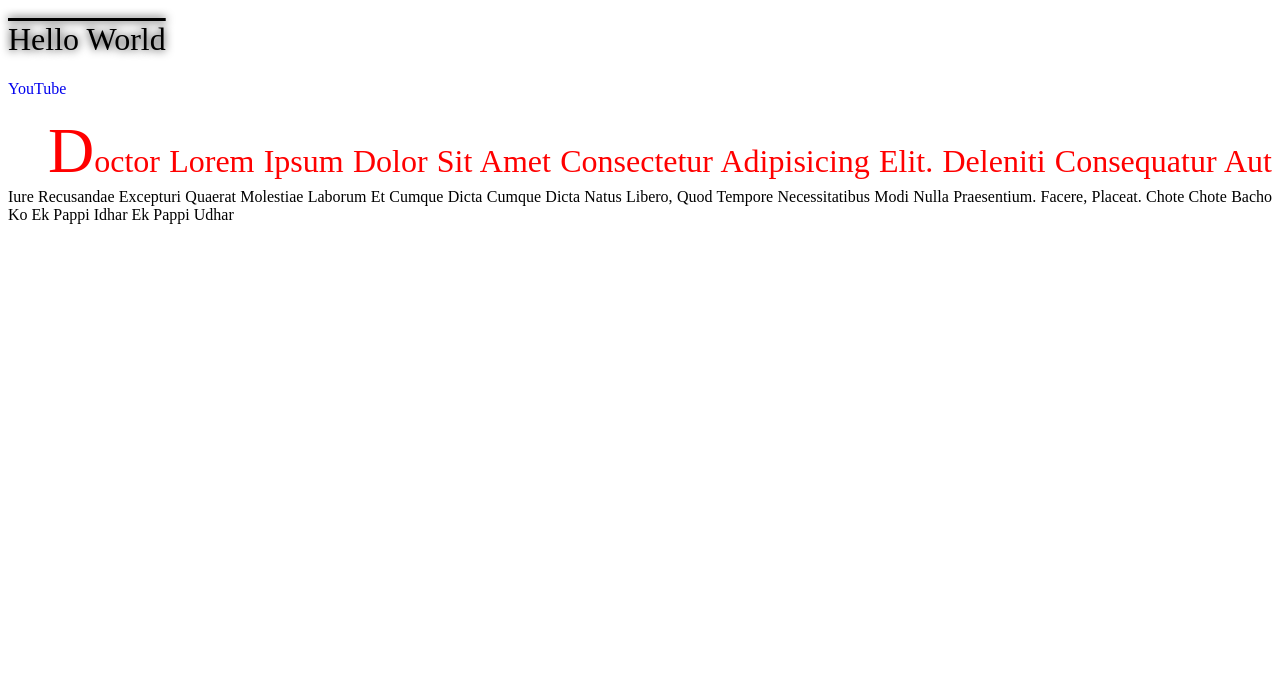
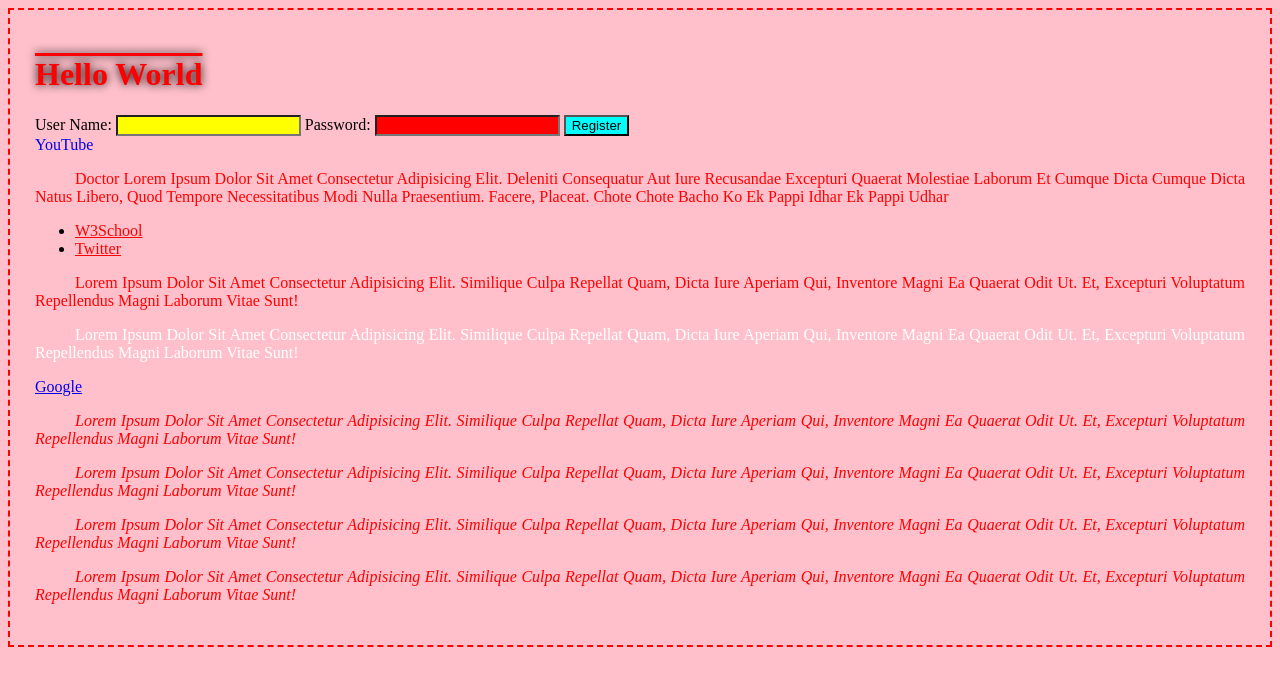
Before and after one commit to haideralishah/Saylani-Batch-9-Section-H, a plain HTML site: page HTML & CSS/class 9 - Text/index.html in a window 1280 px wide. Drawn offline with Linux system fonts and the light colour scheme.

Commit message:
class code till boxes

```diff
--- /dev/null
+++ b/HTML & CSS/class 10 - Boxes/style.css
@@ -0,0 +1,34 @@
+
+h1{
+    background-color: antiquewhite;
+    width: 250px;
+    height:100px;
+    text-align: center;
+
+    /* display: flex;
+    justify-content: center;
+    align-items: center; */
+}
+div{
+    /* width: 900px; */
+    /* height: 200px; */
+}
+p{
+    background-color: antiquewhite;
+    width: 50%;
+    /* height:100px; */
+    /* height:50%;  */
+
+    /* overflow: scroll; */
+
+}
+
+
+
+
+
+p{
+    padding: 30px;
+    margin: 50px;
+    border: 10px double blue;
+}
--- a/HTML & CSS/class 9 - Text/index.html
+++ b/HTML & CSS/class 9 - Text/index.html
@@ -1,5 +1,6 @@
 <!DOCTYPE html>
 <html lang="en">
+
 <head>
   <meta charset="UTF-8" />
   <meta http-equiv="X-UA-Compatible" content="IE=edge" />
@@ -7,6 +8,7 @@
   <title>Document</title>
   <link rel="stylesheet" href="style.css" />
 </head>
+
 <body>
   <!-- <h1>Hello World</h1>
     <p>
@@ -23,6 +25,16 @@
     </p> -->
 
   <h1>Hello World</h1>
+
+  <form>
+    <label>User Name: <input type="text" name="username" /></label>
+    <label>Password: <input type="password" name="password" /></label>
+    <input type="submit" value="Register" />
+  </form>
+
+
+
+
   <a href="#" class="special-dec">YouTube</a>
 
   <div>
@@ -36,5 +48,35 @@
       <cite class="special-style">chote chote bacho ko ek pappi idhar ek pappi udhar</cite>
     </p>
   </div>
+
+  <ul>
+    <li><a href="https://www.w3schools.com/">W3School</a></li>
+    <li><a href="https://www.twitter.com/">Twitter</a></li>
+  </ul>
+
+  <div>
+    <p>Lorem ipsum dolor sit amet consectetur adipisicing elit. Similique culpa repellat quam, dicta iure aperiam qui,
+      inventore magni ea quaerat odit ut. Et, excepturi voluptatum repellendus magni laborum vitae sunt!</p>
+    <p class="special">Lorem ipsum dolor sit amet consectetur adipisicing elit. Similique culpa repellat quam, dicta
+      iure aperiam qui,
+      inventore magni ea quaerat odit ut. Et, excepturi voluptatum repellendus magni laborum vitae sunt!</p>
+    <a href="#">Google</a>
+    <p>Lorem ipsum dolor sit amet consectetur adipisicing elit. Similique culpa repellat quam, dicta iure aperiam qui,
+      inventore magni ea quaerat odit ut. Et, excepturi voluptatum repellendus magni laborum vitae sunt!</p>
+    <p>Lorem ipsum dolor sit amet consectetur adipisicing elit. Similique culpa repellat quam, dicta iure aperiam qui,
+      inventore magni ea quaerat odit ut. Et, excepturi voluptatum repellendus magni laborum vitae sunt!</p>
+    <p>Lorem ipsum dolor sit amet consectetur adipisicing elit. Similique culpa repellat quam, dicta iure aperiam qui,
+      inventore magni ea quaerat odit ut. Et, excepturi voluptatum repellendus magni laborum vitae sunt!</p>
+    <p>Lorem ipsum dolor sit amet consectetur adipisicing elit. Similique culpa repellat quam, dicta iure aperiam qui,
+      inventore magni ea quaerat odit ut. Et, excepturi voluptatum repellendus magni laborum vitae sunt!</p>
+  </div>
+
+
+
+
+
+
+
 </body>
+
 </html>
--- a/HTML & CSS/class 9 - Text/style.css
+++ b/HTML & CSS/class 9 - Text/style.css
@@ -26,9 +26,9 @@ h1, p{
     font-size: 50% !important;
 } */
 
-h1 {
+/* h1 {
   font-weight: normal;
-}
+} */
 p {
   /* font-weight: bold; */
 }
@@ -58,6 +58,7 @@ p {
 h1 {
   text-decoration: overline;
 }
+
 .special-dec {
   text-decoration: none;
 }
@@ -98,13 +99,128 @@ p {
   text-align: justify;
   text-indent: 2.5em;
 }
-
+/*
 p:first-letter {
   font-size: 2em;
   color: #ff0000;
-}
-
+} */
+/*
 p:first-line {
   font-size: 2em;
   color: #ff0000;
+} */
+
+
+
+
+
+
+
+
+
+
+
+
+
+
+
+
+
+
+
+
+
+
+
+@font-face {
+  font-family: 'alexbrush';
+  src: url('fonts/AlexBrush-Regular.ttf');
 }
+
+body {
+  background-color: pink;
+  border: 2px dashed red;
+  padding: 25px;
+}
+
+h1, p {
+  color: red;
+  /* font-family: alexbrush;   */
+}
+
+
+
+li>a:visited{
+  color: rgb(152, 60, 60);
+}
+
+li>a:link{
+  color: red;
+}
+
+
+h1:hover{
+  background-color: red;
+  color: pink;
+}
+input{
+  background-color: red;
+}
+
+input:focus{
+  background-color: rgb(249, 13, 52);
+}
+
+input:active{
+  background-color: pink;
+}
+
+
+input[type="text"]{
+  background-color: yellow;
+}
+
+
+input[type="submit"]{
+  background-color: aqua;
+}
+
+
+
+
+
+
+
+
+
+
+
+
+
+
+
+
+
+
+
+
+
+
+
+
+
+
+
+
+
+.special{
+  color: #fff;
+}
+
+.special+p{
+  color: green;
+}
+
+.special~p{
+  font-style: italic;
+}
```
Also changed, not shown: HTML & CSS/class 10 - Boxes/index.html (added, +28 -0 lines), HTML & CSS/class 10/index.html (deleted, +0 -12 lines), HTML & CSS/class 9 - Text/fonts/AlexBrush-Regular.ttf (added), HTML & CSS/class 9 - Text/fonts/SIL Open Font License.txt (added). Lines whose indentation alone changed are shown as unchanged.
